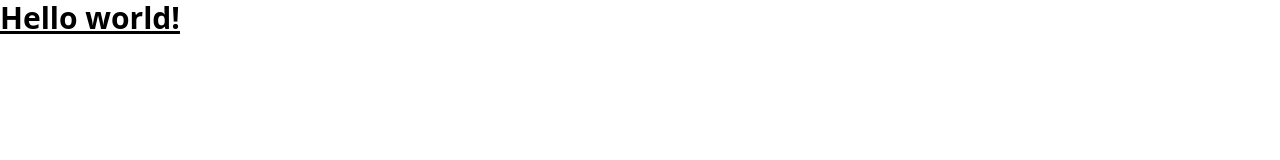
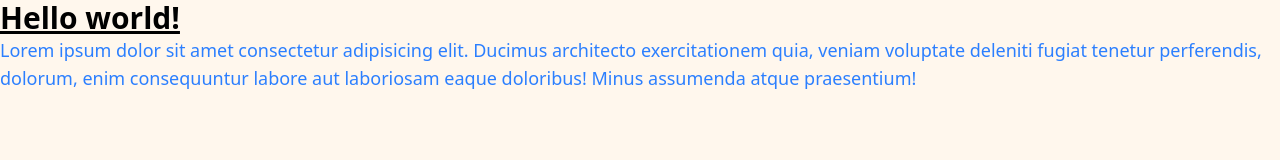
Before and after one commit to sutirtha143/template-repo, a website built with Vite: page index.html in a window 1280 px wide. Built offline with nearby package versions, Linux system fonts and the light colour scheme.

Commit message:
adding light dark mode

```diff
--- a/index.html
+++ b/index.html
@@ -7,7 +7,16 @@
     <link rel="stylesheet" href="src/style.css" />
     <title>10 Feb 2026</title>
   </head>
-  <body>
-    <h1 class="text-3xl font-bold underline">Hello world!</h1>
+  <body class="bg-orange-50 dark:bg-neutral-950">
+    <h1 class="text-3xl font-bold underline text-black dark:text-white">
+      Hello world!
+    </h1>
+
+    <p class="text-lg text-blue-500 dark:text-blue-300">
+      Lorem ipsum dolor sit amet consectetur adipisicing elit. Ducimus
+      architecto exercitationem quia, veniam voluptate deleniti fugiat tenetur
+      perferendis, dolorum, enim consequuntur labore aut laboriosam eaque
+      doloribus! Minus assumenda atque praesentium!
+    </p>
   </body>
 </html>
```
